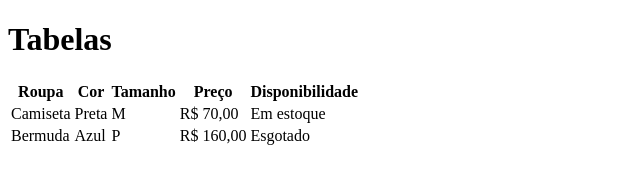
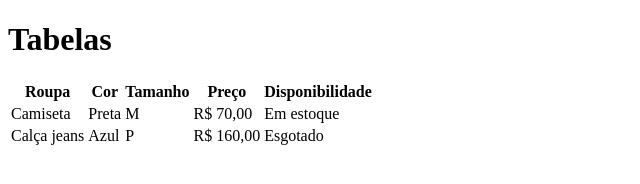
Before and after one commit to NiasSilva01/aula-tabela, a plain HTML site: page index.html in a window 1280 px wide. Shown: the whole page, without its empty margins (0-640 px from the left). Drawn offline with Linux system fonts and the light colour scheme.

Commit message:
trocado de bermuda para calça jeans

```diff
--- a/index.html
+++ b/index.html
@@ -27,7 +27,7 @@
         </tr>
 
         <tr>
-            <td>Bermuda</td>
+            <td>Calça jeans</td>
             <td>Azul</td>
             <td>P</td>
             <td>R$ 160,00</td>
```
